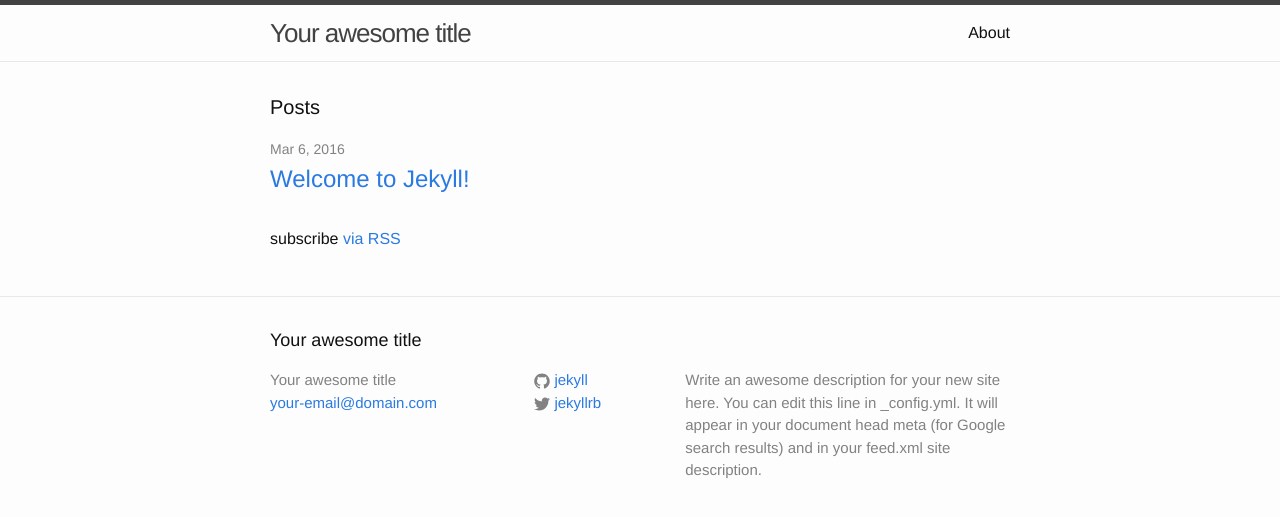
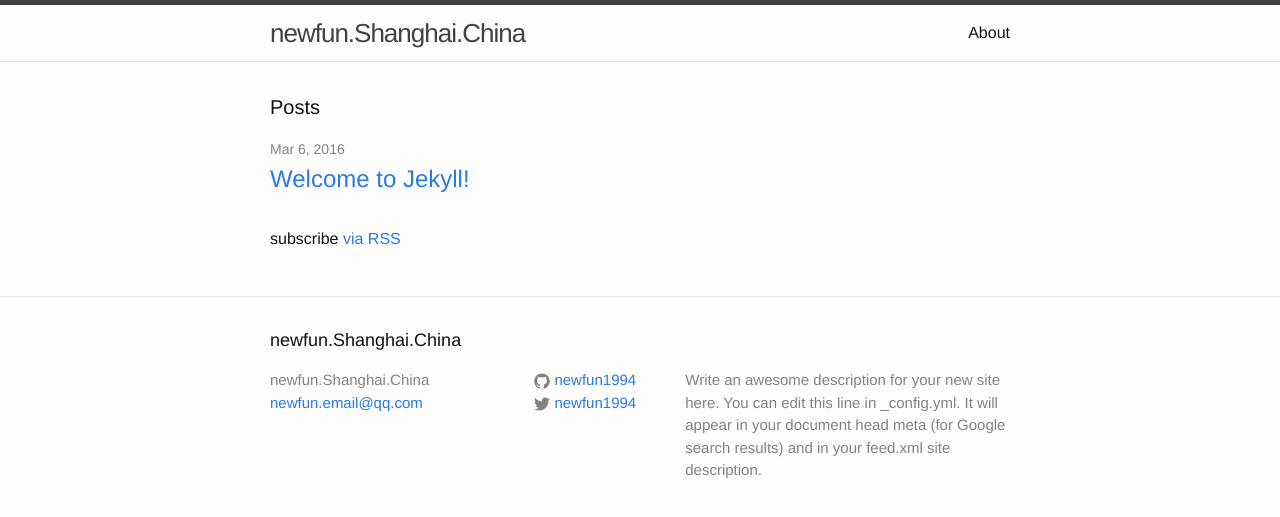
Before and after one commit to newfun1994/newfun1994.github.com, a Jekyll site: the page built from index.html, in a window 1280 px wide. Shown: the top 517 px of the page. Built offline with Jekyll 4.4.1, drawn with Linux system fonts in a browser that asks for light colours.

Commit message:
change base userinfo

```diff
--- a/_config.yml
+++ b/_config.yml
@@ -6,16 +6,16 @@
 # 'jekyll serve'. If you change this file, please restart the server process.
 
 # Site settings
-title: Your awesome title
-email: your-email@domain.com
+title: newfun.Shanghai.China
+email: newfun.email@qq.com
 description: > # this means to ignore newlines until "baseurl:"
   Write an awesome description for your new site here. You can edit this
   line in _config.yml. It will appear in your document head meta (for
   Google search results) and in your feed.xml site description.
 baseurl: "" # the subpath of your site, e.g. /blog
 url: "http://yourdomain.com" # the base hostname & protocol for your site
-twitter_username: jekyllrb
-github_username:  jekyll
+twitter_username: newfun1994
+github_username:  newfun1994
 
 # Build settings
 markdown: kramdown
```
